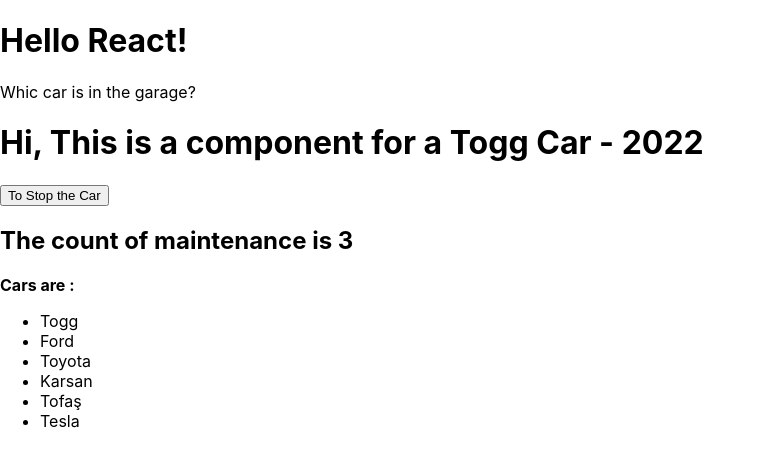
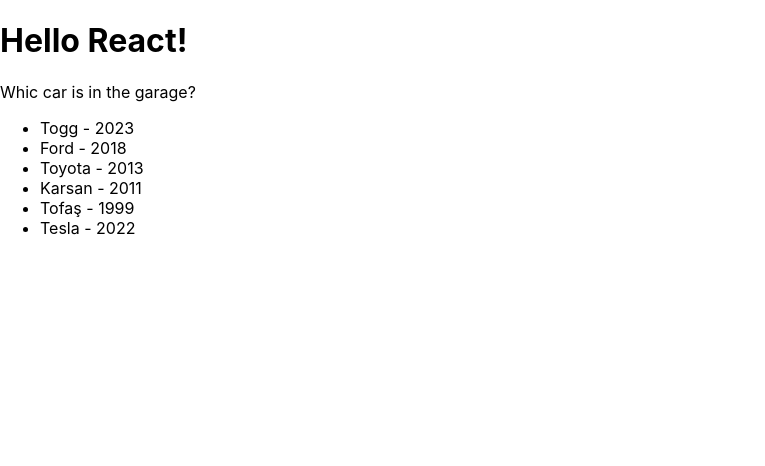
Before and after one commit to ArifYusufYilmaz/react-app-studies, a React (Create React App) app: page / in a window 1280 px wide. Shown: the top 466 px of the page, without its empty margins (0-765 px from the left). Built offline with nearby package versions, Linux system fonts and the light colour scheme.

Commit message:
update the List version

```diff
--- a/src/components/Car.js
+++ b/src/components/Car.js
@@ -1,42 +1,11 @@
 function Car(props){
-    const isStarted = props.brand.carSituation;
-    const carMaintenance = props.brand.carMaintenance;
-    const startCar=(displayingMessage, event)=>{
-        alert(event.type);
-    }
-    const stopCar=()=>{
-        alert("The Car is stopping!!");
-    }
-    if(isStarted){
         return(
             <>
-             <h1>Hi, This is a component for a {props.brand.carName} - {props.brand.carModel}</h1>
-             <button onClick={stopCar}>To Stop the Car</button>
-             {carMaintenance.length > 2 &&
-                <h2>
-                    The count of maintenance is {carMaintenance.length}
-                </h2>
-             }
-             <b>Cars are : </b> <br/>
-            <ul>
-                {props.brand.cars.map((car)=> <li>{car}</li>)}
+             <ul>
+             {props.carInfo.map((car)=> <li>{car.brand} - {car.carModel}</li>)}
+
             </ul>
             </>
         )
-    }
-    else{
-            return(
-            <>
-             <h1>Hi, This is a component for a {props.brand.carName} - {props.brand.carModel}</h1>
-             <button onClick={(event)=>startCar("Car is starting!!", event)}> Start Car </button>
-             {carMaintenance.length > 4 &&
-                <h2>
-                    The count of maintenance is {carMaintenance.length}
-                </h2>
-             }
-              </>
-            )
-    }
-
 }
 export default Car;
--- a/src/components/Garage.js
+++ b/src/components/Garage.js
@@ -1,13 +1,18 @@
 import Car from './Car.js';
 
 function Garage(){
-
-    const carInfo ={carName: "Togg Car", carModel:"2022", carSituation:true, carMaintenance:[2015,2016,2017],cars : ["Togg", "Ford", "Toyota", "Karsan","Tofaş","Tesla"]};
+    const cars = [
+        {id:1, brand:"Togg"  ,carModel:"2023",carSituation:true,carMaintenance:[]},
+        {id:2, brand:"Ford"  ,carModel:"2018",carSituation:true,carMaintenance:[2019]},
+        {id:3, brand:"Toyota",carModel:"2013",carSituation:true,carMaintenance:[2015,2017,2018,2019]},
+        {id:4, brand:"Karsan",carModel:"2011",carSituation:true,carMaintenance:[2013,2014,2018]},
+        {id:5, brand:"Tofaş" ,carModel:"1999",carSituation:true,carMaintenance:[2002,2005,2007,2015,2016,2018]},
+        {id:6, brand:"Tesla" ,carModel:"2022",carSituation:true,carMaintenance:[2023]}
+    ];
     return (
         <>
         <p>Whic car is in the garage?</p>
-
-            <Car brand={carInfo}/>
+            <Car carInfo={cars}/>
         </>
     );
 
```
